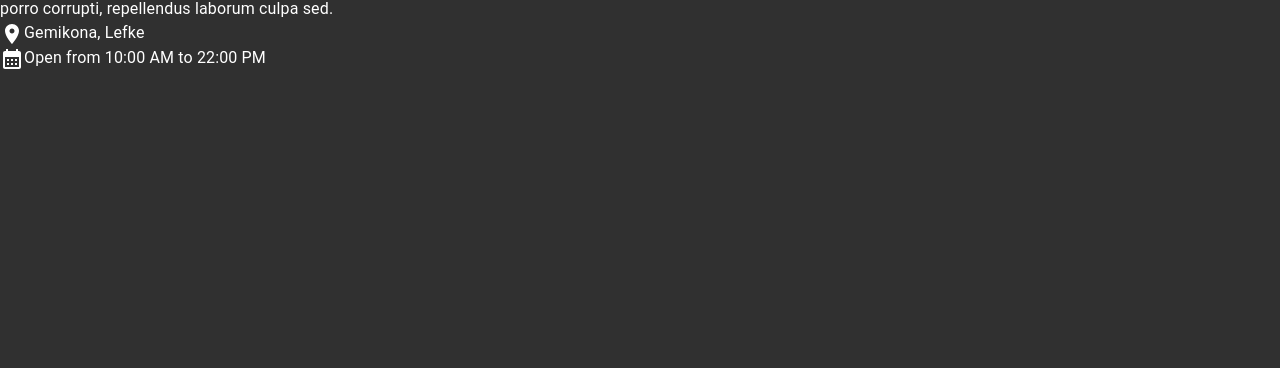
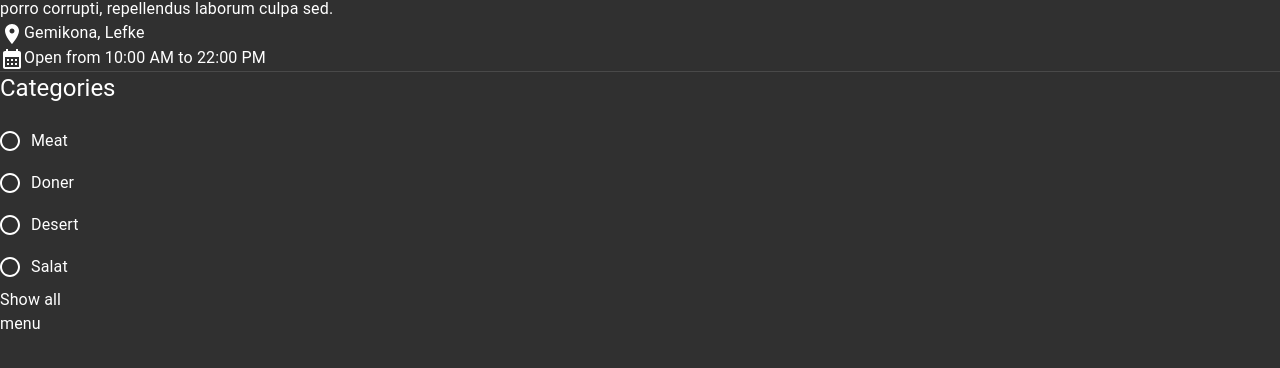
Before and after one commit to farmix2003/online_food_ordering_frontend, a React (Vite) app: page / in a window 1280 px wide. Shown: the part 252-620 px from the top of the page. Built offline with nearby package versions, Linux system fonts and the light colour scheme.

Commit message:
RestaurantDetails: Food Categories

```diff
--- a/src/components/restaurant/RestaurantDetails.tsx
+++ b/src/components/restaurant/RestaurantDetails.tsx
@@ -1,12 +1,49 @@
 import { CalendarMonth, LocationOn } from "@mui/icons-material";
-import { Grid2 } from "@mui/material";
+import {
+  Divider,
+  FormControl,
+  FormControlLabel,
+  Grid2,
+  Radio,
+  RadioGroup,
+  Typography,
+} from "@mui/material";
+import { useState } from "react";
+
+const categories = [
+  "Meat",
+  "Doner",
+  "Desert",
+  "Salat",
+  "Pizza",
+  "Burger",
+  "Kombo",
+  "Soup",
+  "Drinks",
+  "Other",
+];
 
 const RestaurantDetails = () => {
+  const [selectedCategory, setSelectedCategory] = useState<string>("All");
+  const [showAllCategories, setShowAllCategories] = useState<boolean>(false);
+
+  const handleCategoryChange = (event: React.ChangeEvent<HTMLInputElement>) => {
+    setSelectedCategory(event.target.value);
+  };
+
+  const toggleCategoryList = () => {
+    setShowAllCategories((prev) => !prev);
+  };
+
+  const displayedCategories = showAllCategories
+    ? categories
+    : categories.slice(0, 4);
+
   return (
     <div className="px-5 lg:px-20">
       <section>
         <h3 className="text-gray-500 py-3 mt-10">
-          Home{">"}Lefke{">"}Liman Pizza
+          Home {">"} Lefke {">"} Liman Pizza
         </h3>
         <div className="">
           <Grid2 container spacing={2}>
@@ -40,10 +77,49 @@ const RestaurantDetails = () => {
           </div>
           <div className="flex gap-1">
             <CalendarMonth />
-            {/* <span className="mx-2">|</span> */}
             <span>Open from 10:00 AM to 22:00 PM</span>
           </div>
         </div>
+      </section>
+      <Divider />
+      <section className="pt-[2rem] lg:flex relative">
+        <div className="space-y-10 lg:w-[20%] filter">
+          <div className="box space-y-5 lg:sticky top-28">
+            <div>
+              <Typography variant="h5" sx={{ paddingBottom: "1rem" }}>
+                Categories
+              </Typography>
+
+              <FormControl className="py-10 space-y-5" component={"fieldset"}>
+                <RadioGroup
+                  onChange={handleCategoryChange}
+                  name="food_category"
+                  value={selectedCategory}
+                >
+                  {displayedCategories.map((category) => (
+                    <FormControlLabel
+                      value={category}
+                      control={<Radio />}
+                      label={category}
+                      key={category}
+                    />
+                  ))}
+                </RadioGroup>
+
+                {/* Toggle Button for "Show all" / "Show less" */}
+                <div className="m-0">
+                  <button
+                    onClick={toggleCategoryList}
+                    className="text-blue-500 hover:underline"
+                  >
+                    {showAllCategories ? "Show less" : "Show all"}
+                  </button>
+                </div>
+              </FormControl>
+            </div>
+          </div>
+        </div>
+        <div className="space-y-5 lg:w-[80%] lg:pl-10">menu</div>
       </section>
     </div>
   );
```
